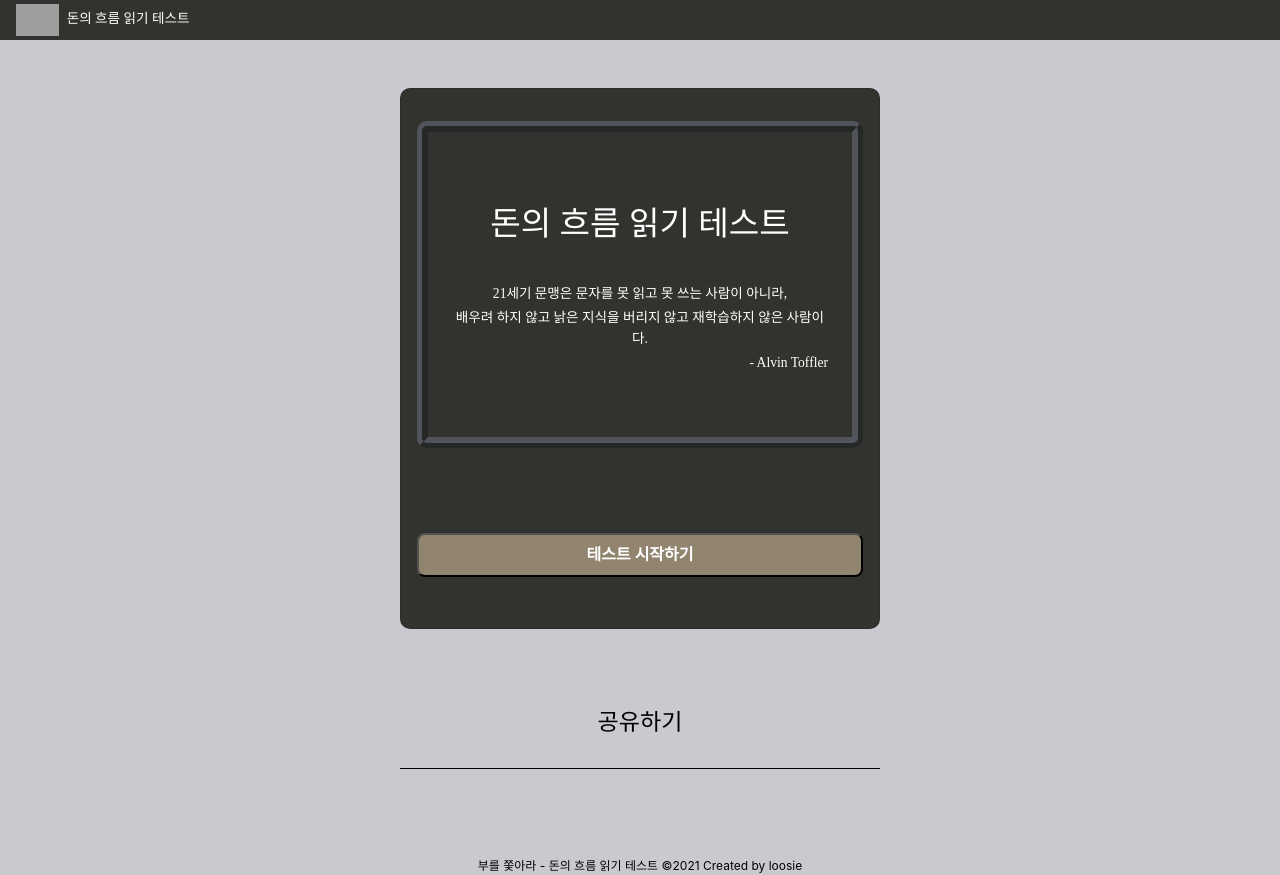
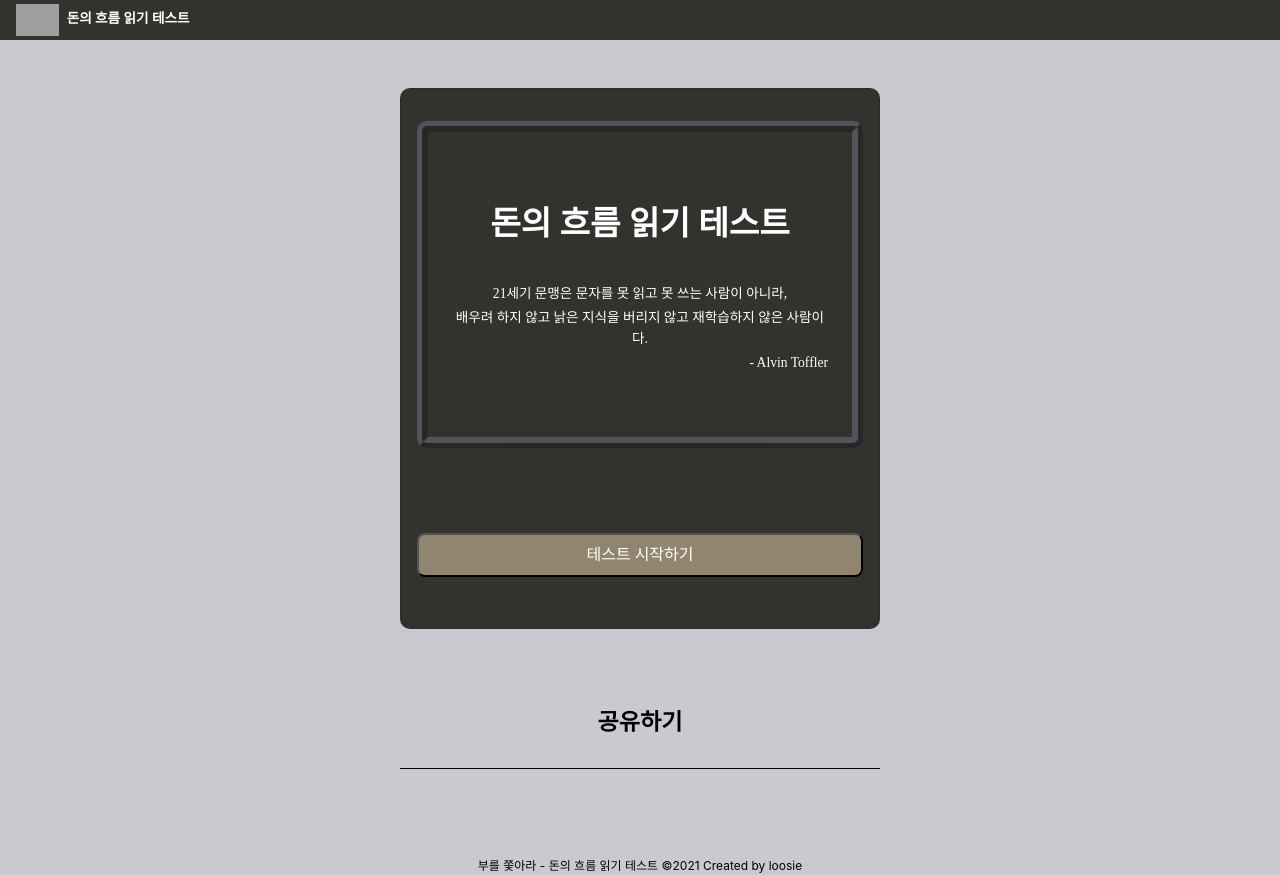
Before and after one commit to loosie/rich-test-deployment, a Next.js app: page / in a window 1280 px wide. Built offline with nearby package versions, Linux system fonts and the light colour scheme; no server answers; grey boxes are pictures that could not be loaded; a web font is replaced by a local one.

Commit message:
font weight update

```diff
--- a/styles.scss
+++ b/styles.scss
@@ -61,13 +61,13 @@ body {
 h1 {
   font-family: 'NanumSquare';
   font-size: $--fontSize-5 !important;
-  font-weight: 400;
+  font-weight: 600;
 }
 
 h2 {
   font-family: 'NanumSquare';
   font-size: $--fontSize-3 !important;
-  font-weight: 400;
+  font-weight: 600;
   margin-block-end: $--spacing-4;
   color : black;
 }
@@ -86,7 +86,7 @@ button {
   border-radius: 8px;
   font-family: 'Noto Sans KR';
   font-size: $--fontSize-1 !important;
-  font-weight: 600;
+  font-weight: 400;
   text-align: center;
   background-color: rgb(146, 133, 112);
   color: white;
@@ -226,7 +226,7 @@ button {
     color : white;
     margin: $--spacing-1 $--spacing-2;
     font-family: NanumSquare;
-    font-weight: 400;
+    font-weight: 600;
     font-size: $--fontSize-0;
     cursor: pointer;
     text-decoration: none;
```
